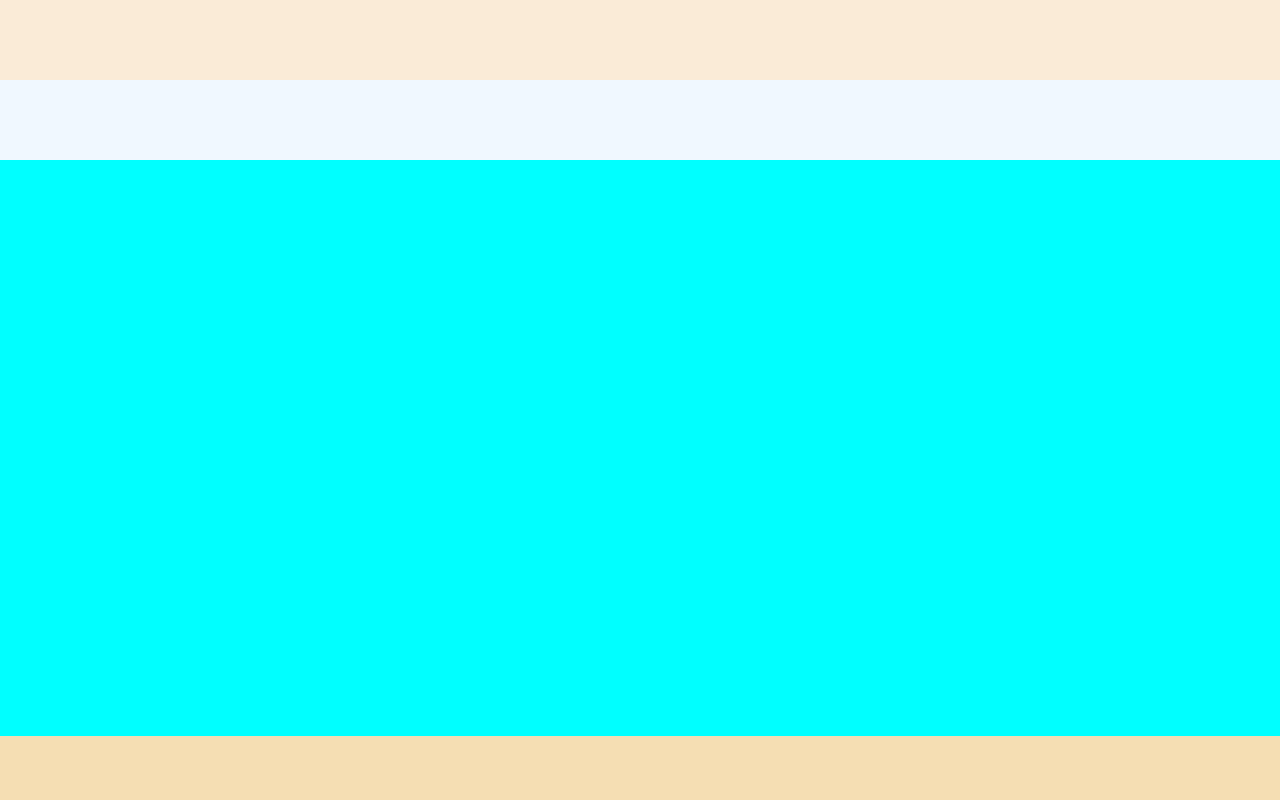
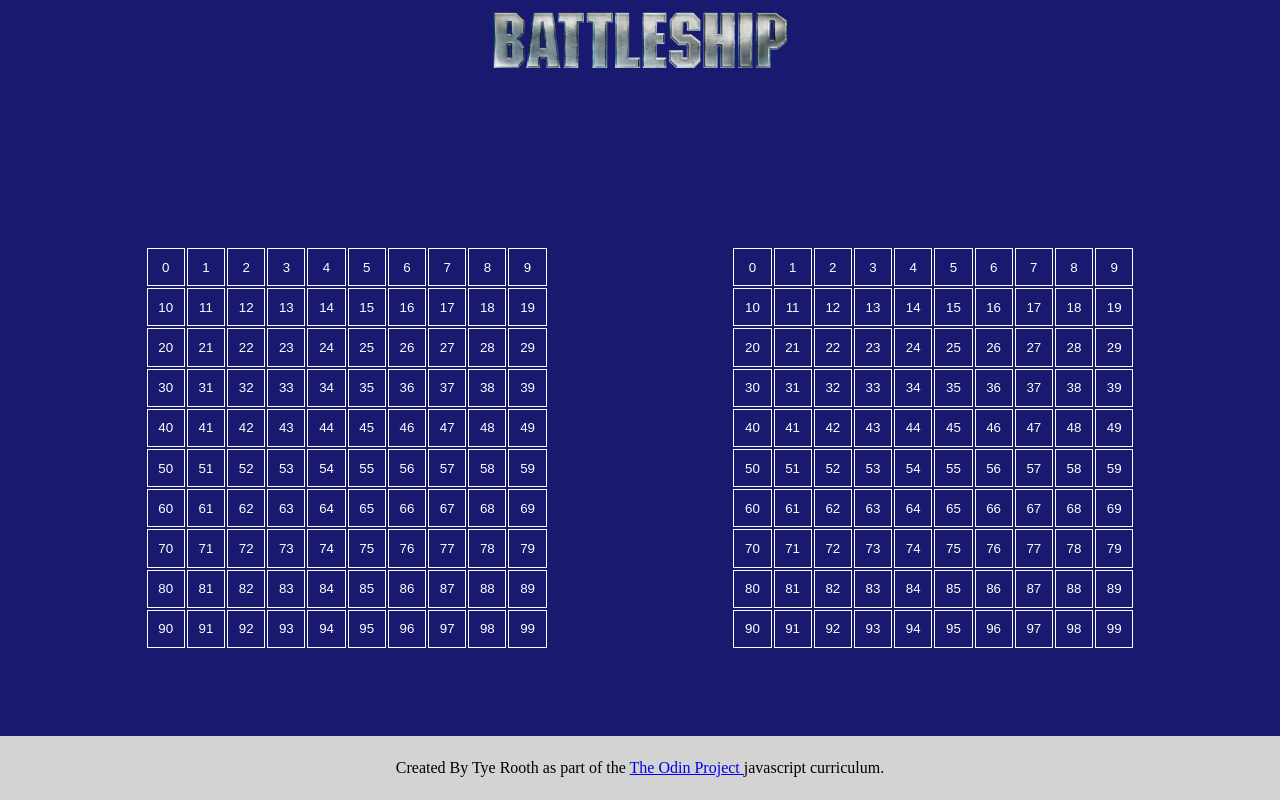
Before and after one commit to TyeRooth/Battleship, a website built with webpack: page dist/index.html in a window 1280 px wide. Built offline with nearby package versions, Linux system fonts and the light colour scheme.

Commit message:
finished looks of user interface

```diff
--- a/src/DOM.js
+++ b/src/DOM.js
@@ -1,4 +1,17 @@
-function createBoard (gameBoard) {
+import { GameBoard } from "./gameBoard";
+
+function createBoard () {
+    const boardSection = document.getElementById('boards-section');
     const board = document.createElement('div');
     board.classList.add('board');
-}
+    for(let i = 0; i < 100; i++) {
+        const position = document.createElement('button');
+        position.classList.add('position');
+        position.setAttribute('data-position', i);
+        position.textContent = i;
+        board.appendChild(position);
+    };
+    boardSection.appendChild(board);
+};
+
+export { createBoard };
--- a/src/gameBoard.js
+++ b/src/gameBoard.js
@@ -1,4 +1,5 @@
 import { Ship } from "./ship";
+import { createBoard } from "./DOM";
 
 const GameBoard = () => {
 
@@ -39,12 +40,17 @@
         return ships.every((element) => { return element.isSunk();} );
     }
 
+    function updateBoardDOM () {
+        createBoard();
+    }
+
     return {
         placeShip,
         receiveAttack,
         ships,
         missedShots,
-        checkShips
+        checkShips,
+        updateBoardDOM
     }
 }
 
--- a/src/index.js
+++ b/src/index.js
@@ -5,3 +5,6 @@
 const computer = Player("computer");
 const pBoard = player.playerBoard;
 const cBoard = computer.playerBoard;
+
+pBoard.updateBoardDOM();
+cBoard.updateBoardDOM();
--- a/src/style.css
+++ b/src/style.css
@@ -13,15 +13,19 @@
     display: flex;
     justify-content: center;
     align-items: center;
-    background-color: antiquewhite;
+    background-color: midnightblue;
     height: 10vh;
+}
+
+#logo {
+    height: 7vh;
 }
 
 #message-section {
     display: flex;
     justify-content: center;
     align-items: center;
-    background-color: aliceblue;
+    background-color: midnightblue;
     height: 10vh;
 }
 
@@ -29,8 +33,10 @@
     display: flex;
     justify-content: space-evenly;
     align-items: center;
-    background-color: aqua;
+    background-color: midnightblue;
     height: 72vh;
+    flex-wrap: wrap;
+    gap: 40px;
 }
 
 #credit-section {
@@ -38,5 +44,23 @@
     justify-content: center;
     align-items: center;
     height: 8vh;
-    background-color: wheat;
+    background-color: lightgray;
 }
+
+.board {
+    width: 400px;
+    height: 400px;
+    display: grid;
+    grid-template-columns: 1fr 1fr 1fr 1fr 1fr 1fr 1fr 1fr 1fr 1fr;
+    gap: 2px;
+}
+
+.position {
+    color: white;
+    background-color: midnightblue;
+    border: 1px solid white;
+}
+
+.position:hover {
+    background-color: lightgray;
+}
--- a/webpack.config.js
+++ b/webpack.config.js
@@ -3,6 +3,7 @@
 module.exports = {
     mode: 'development',
     entry: './src/index.js',
+    devtool: 'inline-source-map',
     output: {
         filename: 'bundle.js',
         path: path.resolve(__dirname, 'dist'),
```
Also changed, not shown: dist/bs_logo.png (added), dist/bundle.js, dist/index.html.
